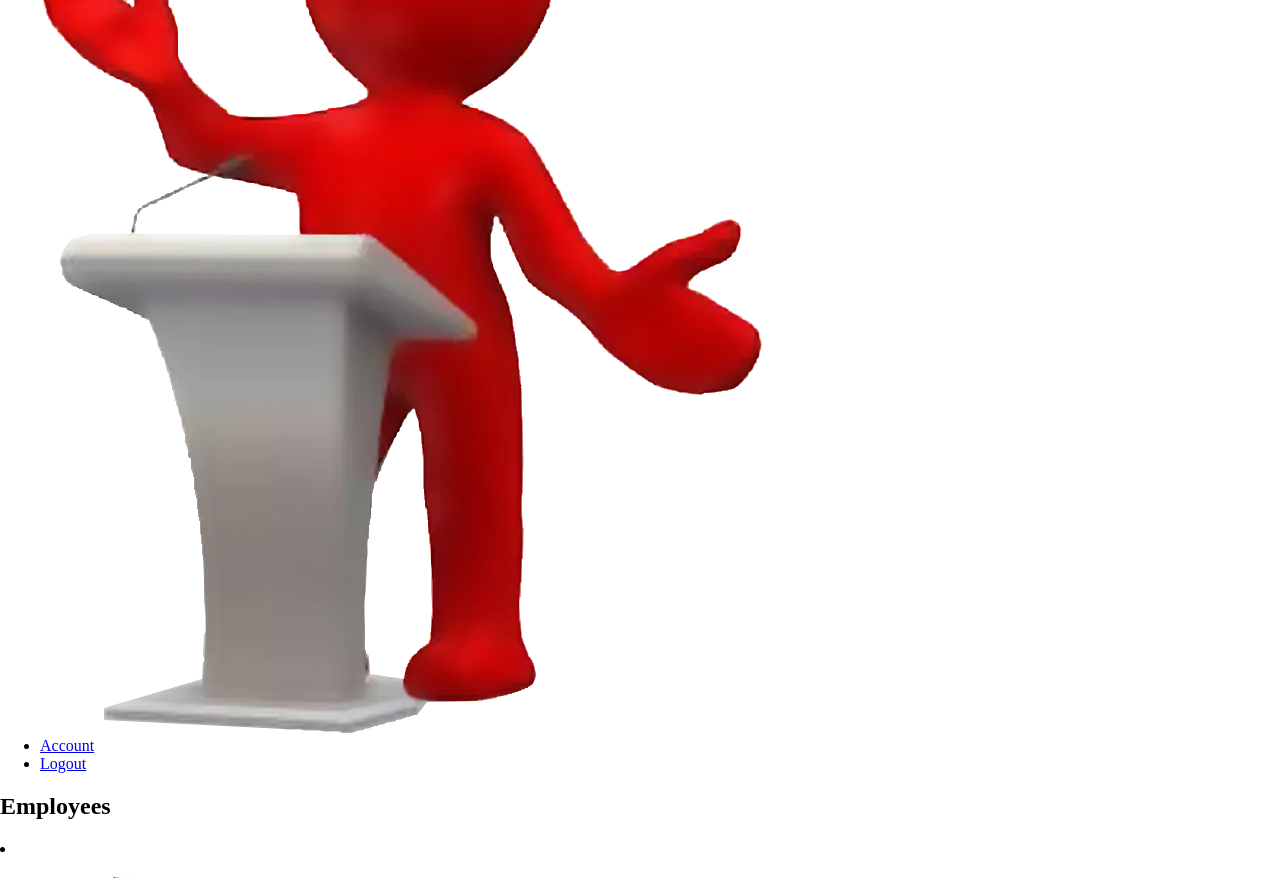
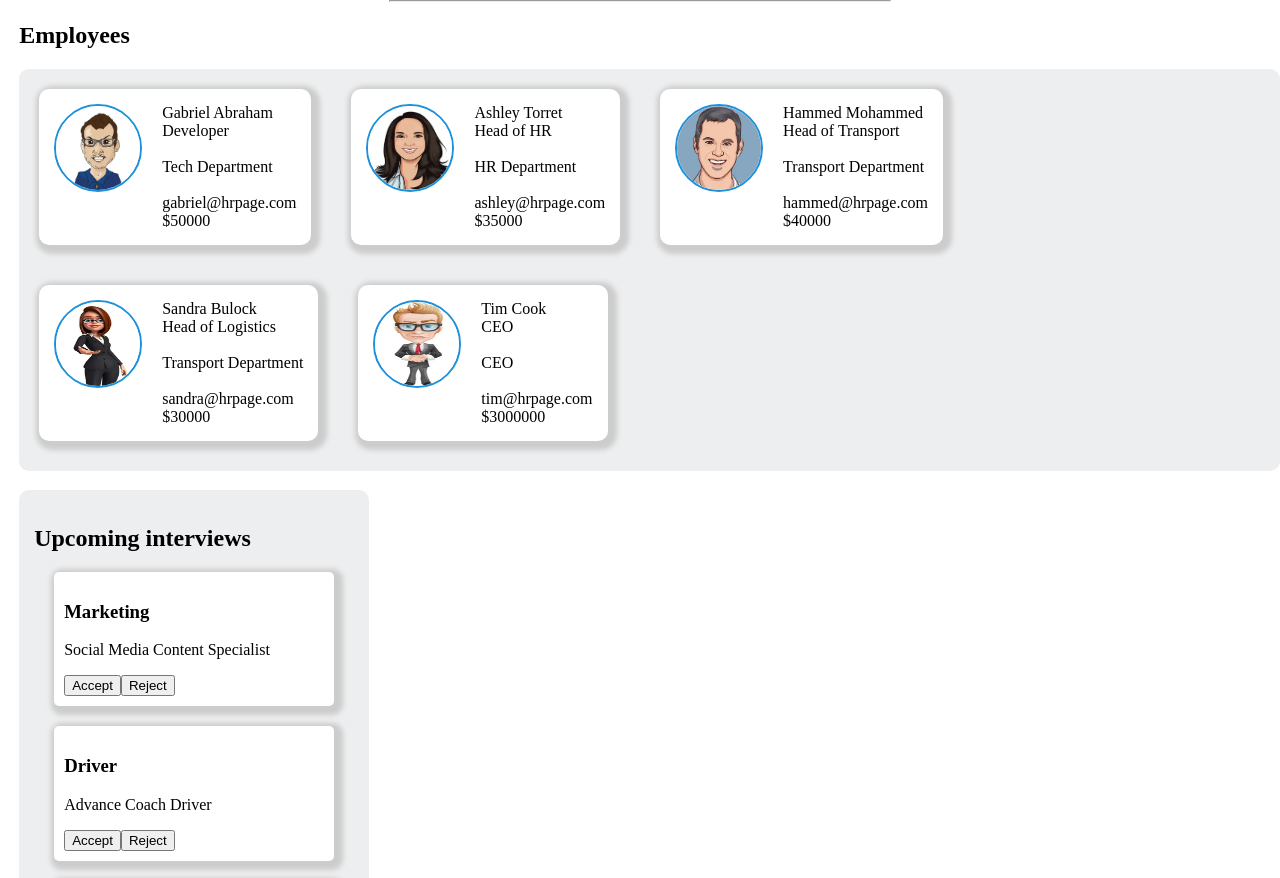
Before and after one commit to edymol/Single-HR-Page, a plain HTML site: page index.html in a window 1280 px wide. Shown: the part 179-1057 px from the top of the page. Drawn offline with Linux system fonts and the light colour scheme; a script that the page names is missing.

Commit message:
CSS to style employees and interviews look.

```diff
--- a/css/style.css
+++ b/css/style.css
@@ -2,6 +2,15 @@ body {
     margin: auto;
 }
 
+#users {
+    width: 84px;
+    height: 84px;
+}
+
+#logo {
+    width: 422px;
+    height: 147px;
+}
 .nav-wrappter {
     background-color: #fff;
     padding: 5px;
@@ -11,3 +20,88 @@ body {
     box-shadow: 3px 3px 5px 6px #ccc;
     z-index: 1;
 }
+
+#icon {
+    max-width: 200px;
+}
+
+.nav-list {
+    list-style: none;
+    padding: 0;
+    display: flex;
+    align-items: stretch;
+    justify-content: space-around;
+    width: 100%;
+}
+
+.nav-list li {
+    display: inline;
+    margin: 0;
+    padding-top: 26px;
+}
+
+.nav-list li a {
+    color: #1b91db;
+    text-decoration: none;
+    padding: 22px;
+}
+
+.employees {
+    margin-left: 1.5%;
+}
+
+.employee-list {
+    list-style: none;
+    padding-bottom: 10px;
+    display: inline-flex;
+    max-width: 100%;
+    flex-wrap: wrap;
+    background-color: #edeeef;
+    border-style: hidden;
+    border-radius: 10px;
+}
+
+.employee-card {
+    display: flex;
+    flex-wrap: wrap;
+    background-color: white;
+    border-style: hidden;
+    border-radius: 10px;
+    max-width: 100%;
+    margin: 20px;
+    padding: 15px;
+    box-shadow: 3px 3px 5px 6px #ccc;
+}
+
+.user-img {
+    float: left;
+    border-width: 2px;
+    border-style: solid;
+    border-radius: 100px;
+    border-color: #1b91db;
+}
+
+.employment-details {
+    display: block;
+    float: right;
+    margin-left: 20px;
+}
+
+.interviews {
+    margin: 1.5%;
+    width: 25%;
+    list-style: none;
+    background-color: #edeeef;
+    border-style: hidden;
+    border-radius: 10px;
+    padding: 15px;
+}
+
+.list-item {
+    background-color: white;
+    margin: 20px;
+    padding: 10px;
+    box-shadow: 3px 3px 5px 6px #ccc;
+    border-style: hidden;
+    border-radius: 5px;
+}
--- a/index.html
+++ b/index.html
@@ -13,19 +13,20 @@
         <nav>
 
             <ul class="nav-list">
-                <img src="img/icon2.png" alt="" id="icon" alt="">
+                <img id="logo" src="img/logo.jpg" alt="" id="icon" alt="">
                 <li class="nav-item"><a href="index.html">Account</a></li>
                 <li><a href="#">Logout</a></li>
             </ul>
         </nav>
     </div>
+    <hr width="500">
 
     <div class="employees">
         <h2>Employees</h2>
         <div class="employee-list">
             <li>
                 <div class="employee-card" id="employee1">
-                    <img src="img/me.jpg" alt="" class="user-img" alt="">
+                    <img id="users" src="img/me.jpg" alt="" class="user-img" alt="">
                     <span>
 
                         <div class="employment-details" id="employee1-details">
@@ -50,7 +51,7 @@
 
             <li>
                 <div class="employee-card" id="employee1">
-                    <img src="img/hr.jpg" alt="" class="user-img" alt="">
+                    <img id="users" src="img/hr.jpg" alt="" class="user-img" alt="">
                     <span>
 
                         <div class="employment-details" id="employee1-details">
@@ -75,7 +76,7 @@
 
             <li>
                 <div class="employee-card" id="employee1">
-                    <img src="img/supervisor.jpg" alt="" class="user-img" alt="">
+                    <img id="users" src="img/supervisor.jpg" alt="" class="user-img" alt="">
                     <span>
 
                         <div class="employment-details" id="employee1-details">
@@ -100,7 +101,7 @@
 
             <li>
                 <div class="employee-card" id="employee1">
-                    <img src="img/logistics.jpg" alt="" class="user-img" alt="">
+                    <img id="users" src="img/logistics.jpg" alt="" class="user-img" alt="">
                     <span>
 
                         <div class="employment-details" id="employee1-details">
@@ -126,7 +127,7 @@
 
             <li>
                 <div class="employee-card" id="employee1">
-                    <img src="img/ceo.jpg" alt="" class="user-img" alt="">
+                    <img id="users" src="img/ceo..jpg" alt="" class="user-img" alt="">
                     <span>
 
                         <div class="employment-details" id="employee1-details">
```
Also changed, not shown: img/logo.jpg (added).
